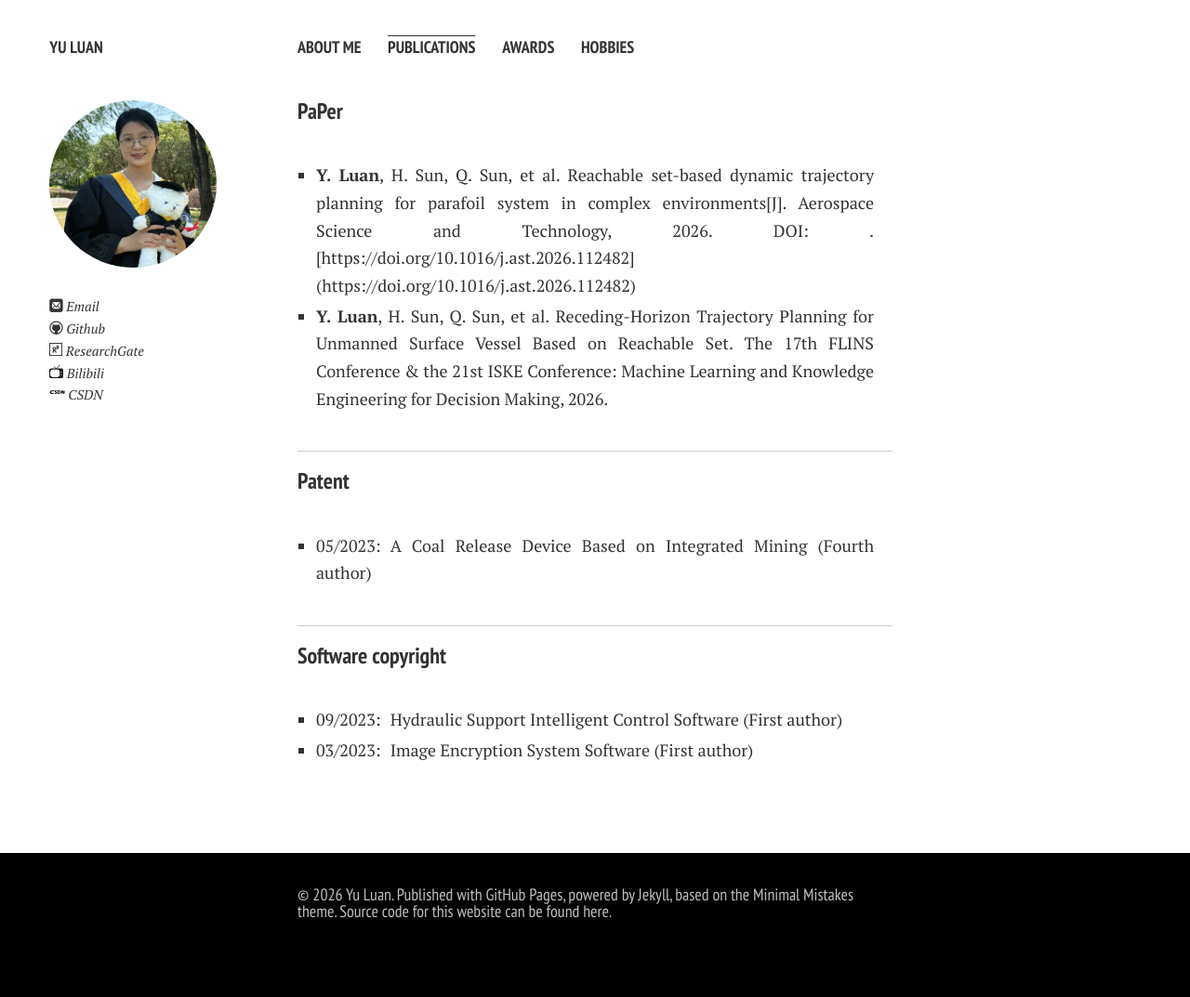
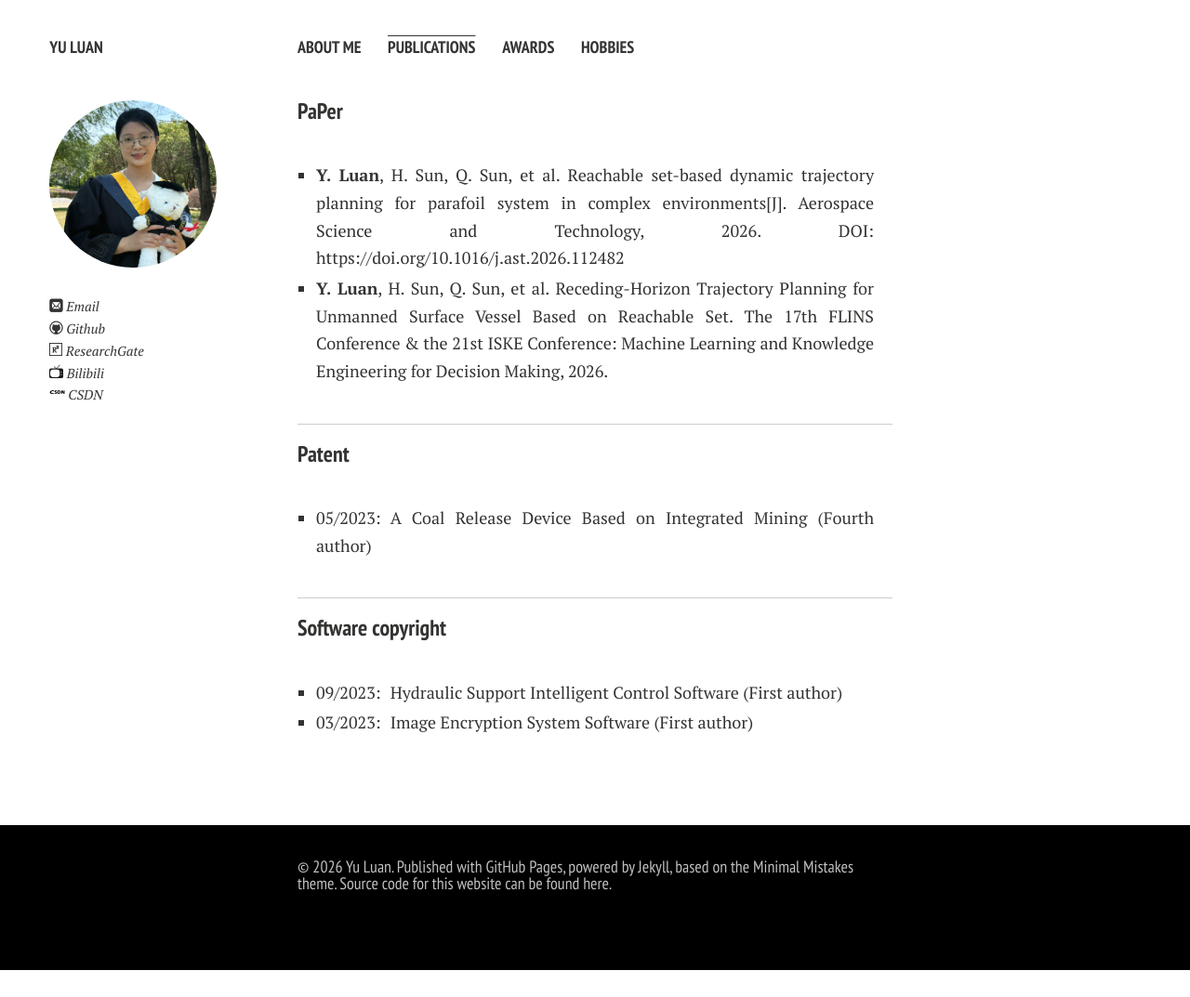
Before and after one commit to yuluan08/yuluan08.github.io, a Jekyll site: the page built from publications.md, in a window 1280 px wide. Shown: the whole page at 93% size. Built offline with Jekyll 4.4.1, drawn with Linux system fonts in a browser that asks for light colours; nearby versions of some CDN libraries; comment, search, counter and statistics services are not loaded; a style sheet for code colours, icons or effects is not loaded; after the commit the page ends 1044 px from its top, so only the background shows below that; part of the change alters nothing that is shown.

Commit message:
Update publications.md

```diff
--- a/publications.md
+++ b/publications.md
@@ -28,7 +28,7 @@ ul {
 </style>
 
 <ul>
-  <li><div><p class="margin"> <span class="thick">Y. Luan</span>, H. Sun, Q. Sun, et al. Reachable set-based dynamic trajectory planning for parafoil system in complex environments[J]. Aerospace Science and Technology, 2026. DOI: .[https://doi.org/10.1016/j.ast.2026.112482](https://doi.org/10.1016/j.ast.2026.112482)</p></div></li>
+  <li><div><p class="margin"> <span class="thick">Y. Luan</span>, H. Sun, Q. Sun, et al. Reachable set-based dynamic trajectory planning for parafoil system in complex environments[J]. Aerospace Science and Technology, 2026. DOI: https://doi.org/10.1016/j.ast.2026.112482</p></div></li>
   <li><div><p class="margin"> <span class="thick">Y. Luan</span>, H. Sun, Q. Sun, et al. Receding-Horizon Trajectory Planning for
 Unmanned Surface Vessel Based on Reachable Set. The 17th FLINS Conference & the 21st ISKE Conference: Machine Learning and Knowledge Engineering for Decision Making, 2026.</p></div></li>
 </ul>
```
